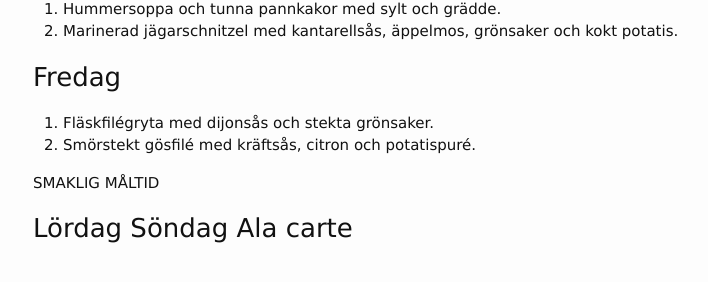
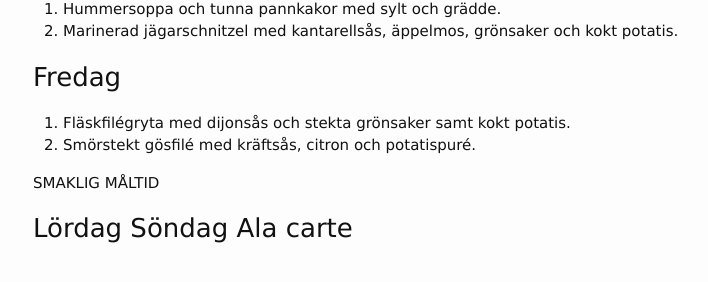
Before and after one commit to FarInn62/farinn62.github.io, a Jekyll site: the page built from lunch.md, in a window 1280 px wide. Shown: the part 583-865 px from the top of the page, without its empty margins (237-945 px from the left). Built offline with Jekyll 4.4.1, drawn with Linux system fonts in a browser that asks for light colours.

Commit message:
Update lunch.md

```diff
--- a/lunch.md
+++ b/lunch.md
@@ -31,7 +31,7 @@ Alla rätter: 110:- Take away: 90:-
 
 ### Fredag
 
-1.  Fläskfilégryta med dijonsås och stekta grönsaker.
+1.  Fläskfilégryta med dijonsås och stekta grönsaker samt kokt potatis.
 2.  Smörstekt gösfilé med kräftsås, citron och potatispuré.
 
 SMAKLIG MÅLTID
```
